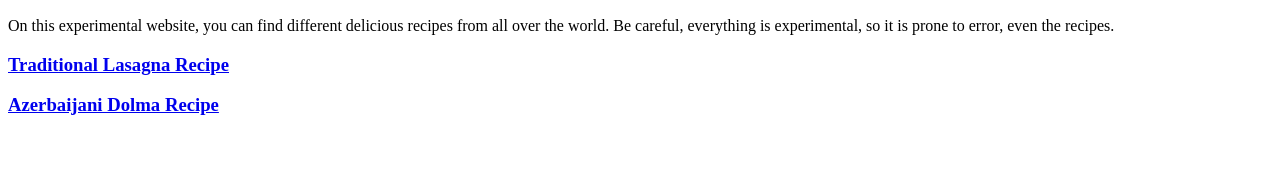
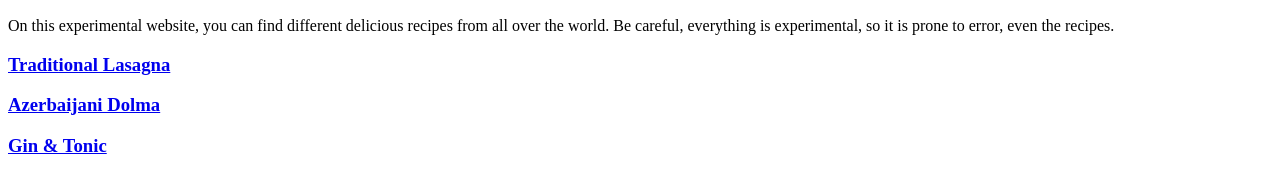
Before and after one commit to aliramazanov/odin-recipes, a plain HTML site: page index.html in a window 1280 px wide. Shown: the part 348-538 px from the top of the page. Drawn offline with Linux system fonts and the light colour scheme.

Commit message:
Finalise

```diff
--- a/index.html
+++ b/index.html
@@ -10,7 +10,8 @@
   <h1>Recipes</h1>
   <img src="https://www.finedininglovers.com/sites/g/files/xknfdk626/files/2021-07/chef%20%281%29.jpg" width="409" height="265">
   <p>On this experimental website, you can find different delicious recipes from all over the world. Be careful, everything is experimental, so it is prone to error, even the recipes.</p>
-  <h3><a href="file:///home/ali/repos/odin-recipes/recipes/lasagna.html">Traditional Lasagna Recipe</a></h3>
-  <h3><a href="file:///home/ali/repos/odin-recipes/recipes/dolma.html">Azerbaijani Dolma Recipe</a></h3>
+  <h3><a href="file:///home/ali/repos/odin-recipes/recipes/lasagna.html">Traditional Lasagna</a></h3>
+  <h3><a href="file:///home/ali/repos/odin-recipes/recipes/dolma.html">Azerbaijani Dolma</a></h3>
+  <h3><a href="file:///home/ali/repos/odin-recipes/recipes/gin_tonic.html">Gin & Tonic</a></h3>
 </body>
 </html>
```
